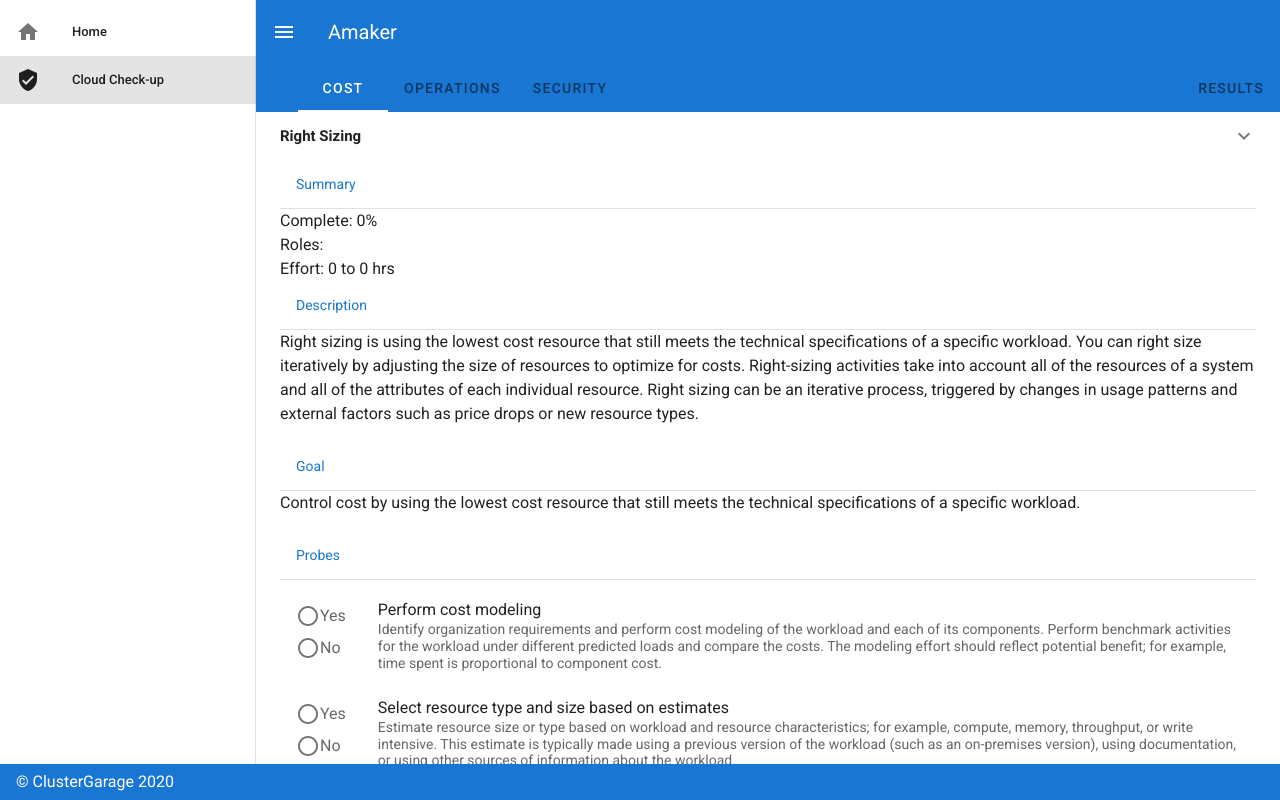
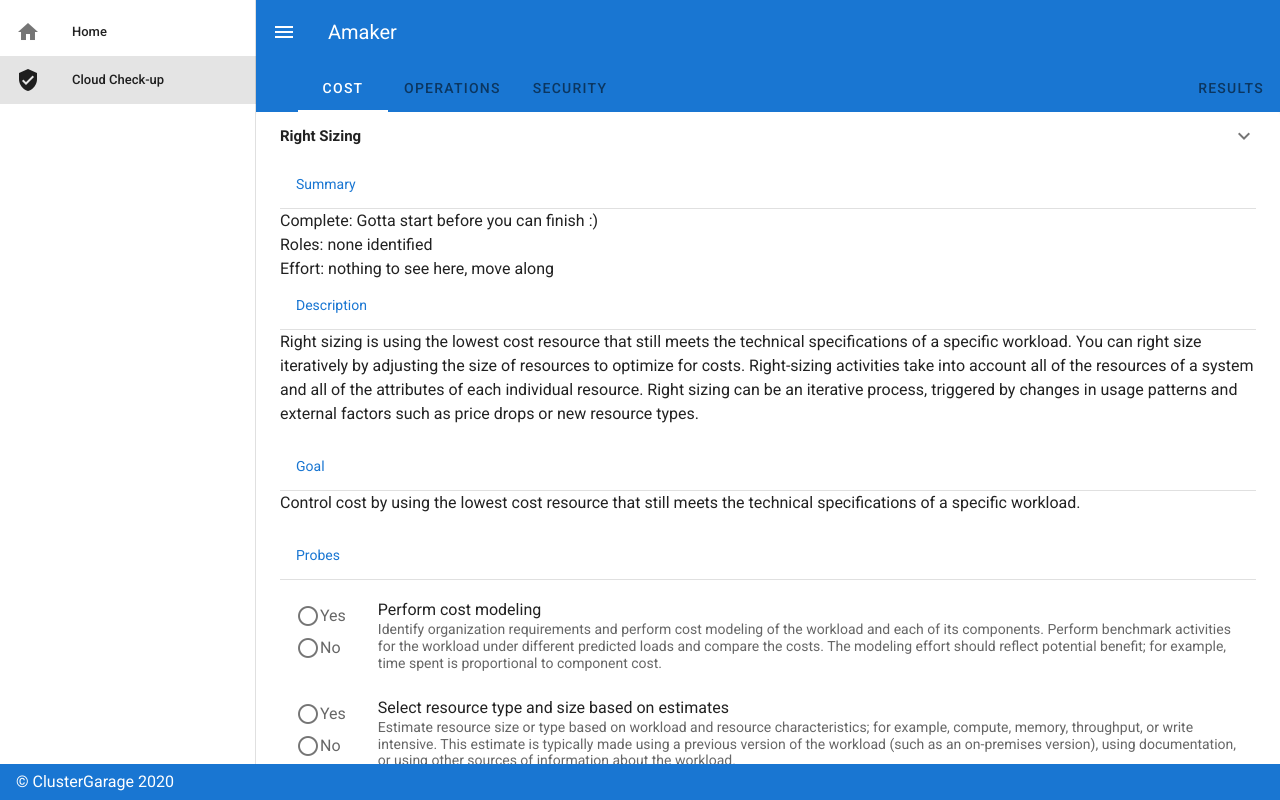
Before and after one commit to mattv/amaker, a Vue app: page /assess in a window 1280 px wide. Both pictures are taken after a click on the button "Right Sizing". Shown: the top 800 px of the page. Built offline with nearby package versions, Linux system fonts and the light colour scheme.

Commit message:
handle no activity conditions

```diff
--- a/src/components/Activity.vue
+++ b/src/components/Activity.vue
@@ -9,7 +9,7 @@
 
       <v-subheader class="primary--text">Summary</v-subheader>
       <v-divider/>
-      <div>Complete: {{ percent }}%</div>
+      <div>Complete: {{ percent }}</div>
       <div>Roles: {{ roles }}</div>
       <div>Effort: {{ effort }}</div>
 
@@ -47,7 +47,10 @@ export default {
       return this.$store.state.activities[this.id].title
     },
     percent () {
-      return this.$store.getters.activityScore(this.id)
+      const percent = this.$store.getters.activityScore(this.id)
+      return percent > 0
+        ? `${percent}%`
+        : 'Gotta start before you can finish :)'
     },
     description () {
       return this.$store.state.activities[this.id].description
@@ -57,10 +60,16 @@ export default {
     },
     effort () {
       const range = this.$store.getters.activityEffort(this.id)
-      return `${range.join(' to ')} hrs`
+
+      return range.reduce((a,b) => a+b,0) > 0
+        ? `${range.join(' to ')} hrs`
+      : 'nothing to see here, move along'
     },
     roles () {
-      return this.$store.getters.activityRoles(this.id).join(', ').toUpperCase()
+      const roles = this.$store.getters.activityRoles(this.id)
+      return roles.length > 0
+        ? roles.join(', ').toUpperCase()
+        : 'none identified'
     },
   },
 }
```
